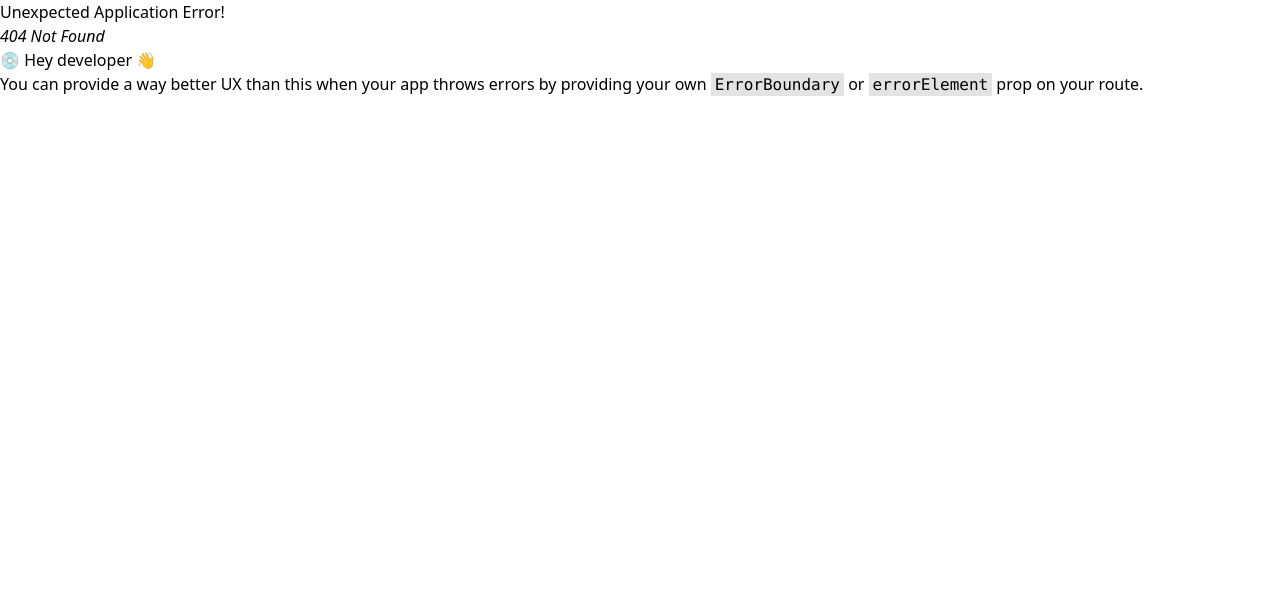
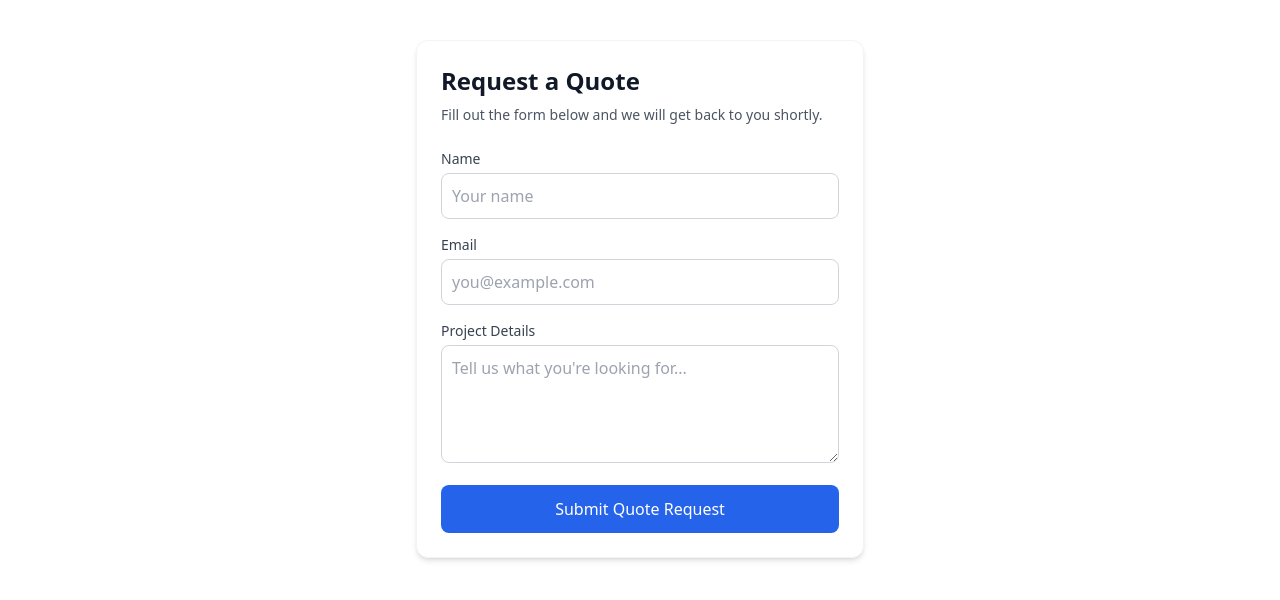
Before and after one commit to callum-bromley/Personal-Project, a React (Vite) app: page /quote in a window 1280 px wide. Before the commit this address had no page. Shown: the top 600 px of the page. Built offline with nearby package versions, Linux system fonts and the light colour scheme.

Commit message:
testing quote send

```diff
--- /dev/null
+++ b/client/Pages/QuotePage.tsx
@@ -0,0 +1,120 @@
+import { useState, FormEvent } from 'react'
+
+interface StatusState {
+  success?: boolean
+  message?: string
+}
+
+export default function QuoteForm() {
+  const [name, setName] = useState<string>('')
+  const [email, setEmail] = useState<string>('')
+  const [message, setMessage] = useState<string>('')
+  const [loading, setLoading] = useState<boolean>(false)
+  const [status, setStatus] = useState<StatusState>({})
+
+  async function handleSubmit(e: FormEvent<HTMLFormElement>) {
+    e.preventDefault()
+    setLoading(true)
+    setStatus({})
+
+    try {
+      const response = await fetch('/api/v1/quote', {
+        method: 'POST',
+        headers: {
+          'Content-Type': 'application/json',
+        },
+        body: JSON.stringify({ name, email, message }),
+      })
+
+      const data: StatusState = await response.json()
+      setStatus(data)
+
+      if (data.success) {
+        setName('')
+        setEmail('')
+        setMessage('')
+      }
+    } catch (err) {
+      console.error(err)
+      setStatus({ success: false, message: 'Network error. Please try again.' })
+    } finally {
+      setLoading(false)
+    }
+  }
+
+  return (
+    <div className="max-w-md mx-auto p-6 bg-white rounded-xl shadow-md border border-gray-100 my-10">
+      <h2 className="text-2xl font-bold mb-2 text-gray-900">Request a Quote</h2>
+      <p className="text-sm text-gray-600 mb-6">
+        Fill out the form below and we will get back to you shortly.
+      </p>
+
+      {status.message && (
+        <div
+          className={`p-3 mb-4 text-sm rounded-lg ${
+            status.success
+              ? 'bg-green-50 text-green-800 border border-green-200'
+              : 'bg-red-50 text-red-800 border border-red-200'
+          }`}
+        >
+          {status.message}
+        </div>
+      )}
+
+      <form onSubmit={handleSubmit} className="space-y-4">
+        <div>
+          <label htmlFor="name" className="block text-sm font-medium text-gray-700">
+            Name
+          </label>
+          <input
+            id="name"
+            type="text"
+            required
+            value={name}
+            onChange={(e) => setName(e.target.value)}
+            className="w-full mt-1 p-2.5 border border-gray-300 rounded-lg focus:ring-2 focus:ring-blue-500 focus:outline-none text-gray-900"
+            placeholder="Your name"
+          />
+        </div>
+
+        <div>
+          <label htmlFor="email" className="block text-sm font-medium text-gray-700">
+            Email
+          </label>
+          <input
+            id="email"
+            type="email"
+            required
+            value={email}
+            onChange={(e) => setEmail(e.target.value)}
+            className="w-full mt-1 p-2.5 border border-gray-300 rounded-lg focus:ring-2 focus:ring-blue-500 focus:outline-none text-gray-900"
+            placeholder="you@example.com"
+          />
+        </div>
+
+        <div>
+          <label htmlFor="message" className="block text-sm font-medium text-gray-700">
+            Project Details
+          </label>
+          <textarea
+            id="message"
+            rows={4}
+            required
+            value={message}
+            onChange={(e) => setMessage(e.target.value)}
+            className="w-full mt-1 p-2.5 border border-gray-300 rounded-lg focus:ring-2 focus:ring-blue-500 focus:outline-none text-gray-900"
+            placeholder="Tell us what you're looking for..."
+          />
+        </div>
+
+        <button
+          type="submit"
+          disabled={loading}
+          className="w-full py-3 px-4 bg-blue-600 text-white font-medium rounded-lg hover:bg-blue-700 disabled:opacity-50 transition"
+        >
+          {loading ? 'Sending...' : 'Submit Quote Request'}
+        </button>
+      </form>
+    </div>
+  )
+}
--- a/client/components/SendQuote.tsx
+++ b/client/components/SendQuote.tsx
@@ -22,7 +22,7 @@ export async function sendQuoteAction(formData: FormData): Promise<FormState> {
   try {
     await resend.emails.send({
       from: 'Quote Lead <onboarding@resend.dev>',
-      to: ['your-email@gmail.com'], // Replace with your real target inbox
+      to: ['callumbromleydev@gmail.com'],
       subject: `New Quote Request from ${name}`,
       text: `Name: ${name}\nEmail: ${email}\n\nProject Details:\n${details}`,
     });
--- a/client/router/router.tsx
+++ b/client/router/router.tsx
@@ -6,6 +6,7 @@ import OurTeam from '../Pages/OurTeam';
 import Maiwegovy from '../Pages/Maiwegovy';
 import TeKakano from '../Pages/TeKakano';
 import VirtualHealthService from '../Pages/VirtualService';
+import QuoteForm from '../Pages/QuotePage';
 
 
 
@@ -19,6 +20,7 @@ const router = createBrowserRouter(
       <Route path="/services/maiwegovy" element={<Maiwegovy />} />
       <Route path="/services/tekākano" element={<TeKakano />} />
       <Route path="/services/virtual-health-service" element={<VirtualHealthService />} />
+      <Route path="/quote" element={<QuoteForm />} />
 
 
 
--- a/package.json
+++ b/package.json
@@ -36,6 +36,7 @@
     "@emotion/styled": "^11.14.0",
     "aos": "^2.3.4",
     "cors": "^2.8.5",
+    "dotenv": "^18.0.9",
     "express": "^4.17.2",
     "framer-motion": "^12.10.4",
     "knex": "^3.1.0",
@@ -54,6 +55,7 @@
     "@testing-library/react": "^14.0.0",
     "@types/aos": "^3.0.7",
     "@types/cors": "^2.8.12",
+    "@types/dotenv": "^6.1.1",
     "@types/express": "^4.17.14",
     "@types/node": "^18.11.9",
     "@types/react": "^18.0.28",
```
Also changed, not shown: 2 other files (tests, documents, lock files or other folders).
